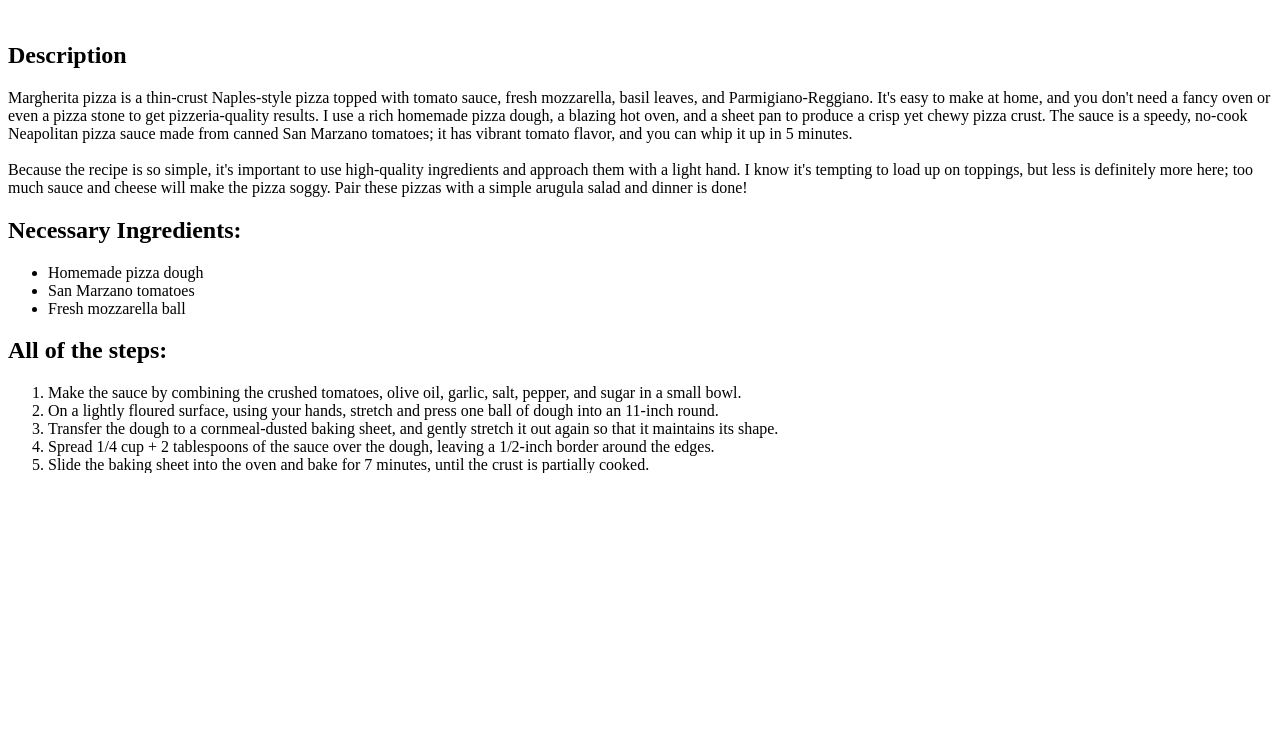
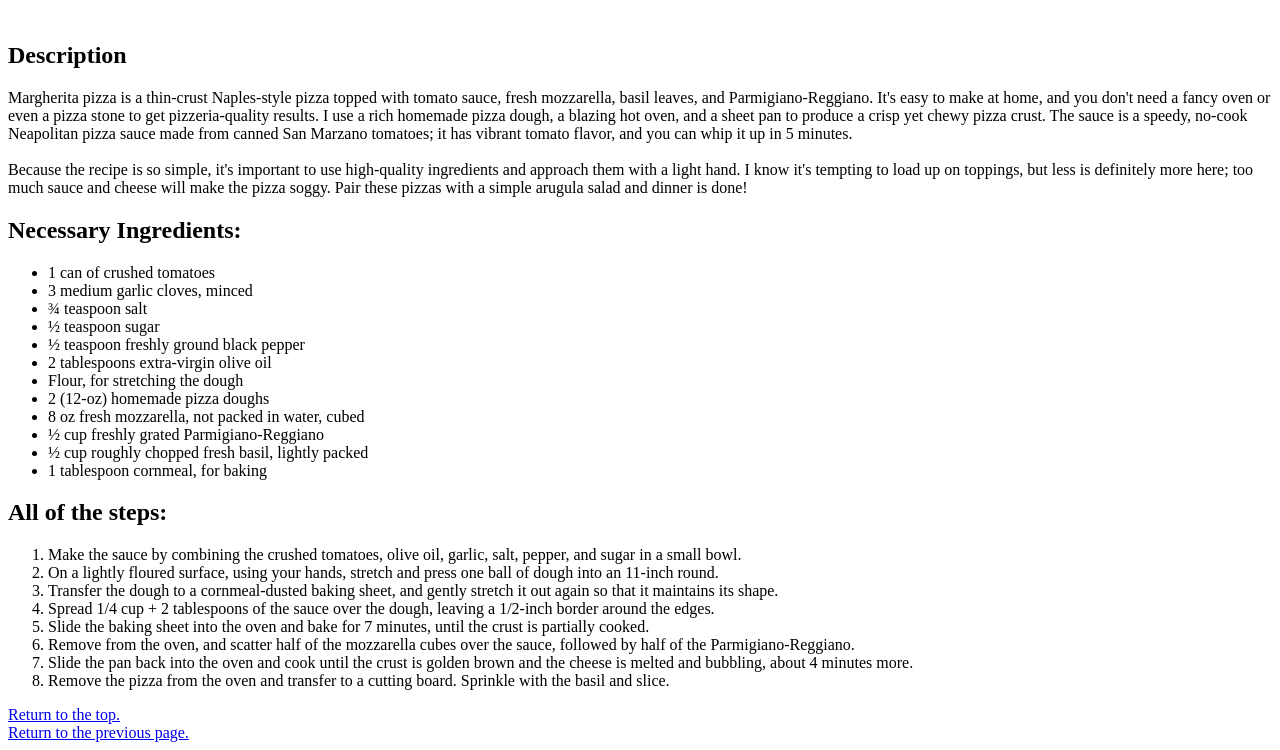
Before and after one commit to BulzanAlex/Odin_Project_Recipes, a plain HTML site: page recipes/pizza.html in a window 1280 px wide. Shown: the part 798-1548 px from the top of the page. Before the commit the page ends 1386 px from the top, so only its background shows below. Drawn offline with Linux system fonts and the light colour scheme.

Commit message:
Made changes to pizza ingredients

```diff
--- a/recipes/pizza.html
+++ b/recipes/pizza.html
@@ -20,9 +20,18 @@
     <div>
         <h2 class="subtitiles">Necessary Ingredients:</h2>
         <ul>
-            <li>Homemade pizza dough</li>
-            <li>San Marzano tomatoes</li>
-            <li>Fresh mozzarella ball</li>
+            <li>1 can of crushed tomatoes</li>
+            <li>3 medium garlic cloves, minced</li>
+            <li>¾ teaspoon salt</li>
+            <li>½ teaspoon sugar</li>
+            <li>½ teaspoon freshly ground black pepper</li>
+            <li>2 tablespoons extra-virgin olive oil</li>
+            <li>Flour, for stretching the dough</li>
+            <li>2 (12-oz) homemade pizza doughs</li>
+            <li>8 oz fresh mozzarella, not packed in water, cubed</li>
+            <li>½ cup freshly grated Parmigiano-Reggiano</li>
+            <li>½ cup roughly chopped fresh basil, lightly packed</li>
+            <li>1 tablespoon cornmeal, for baking</li>
         </ul>
     </div>
     <div>
```
